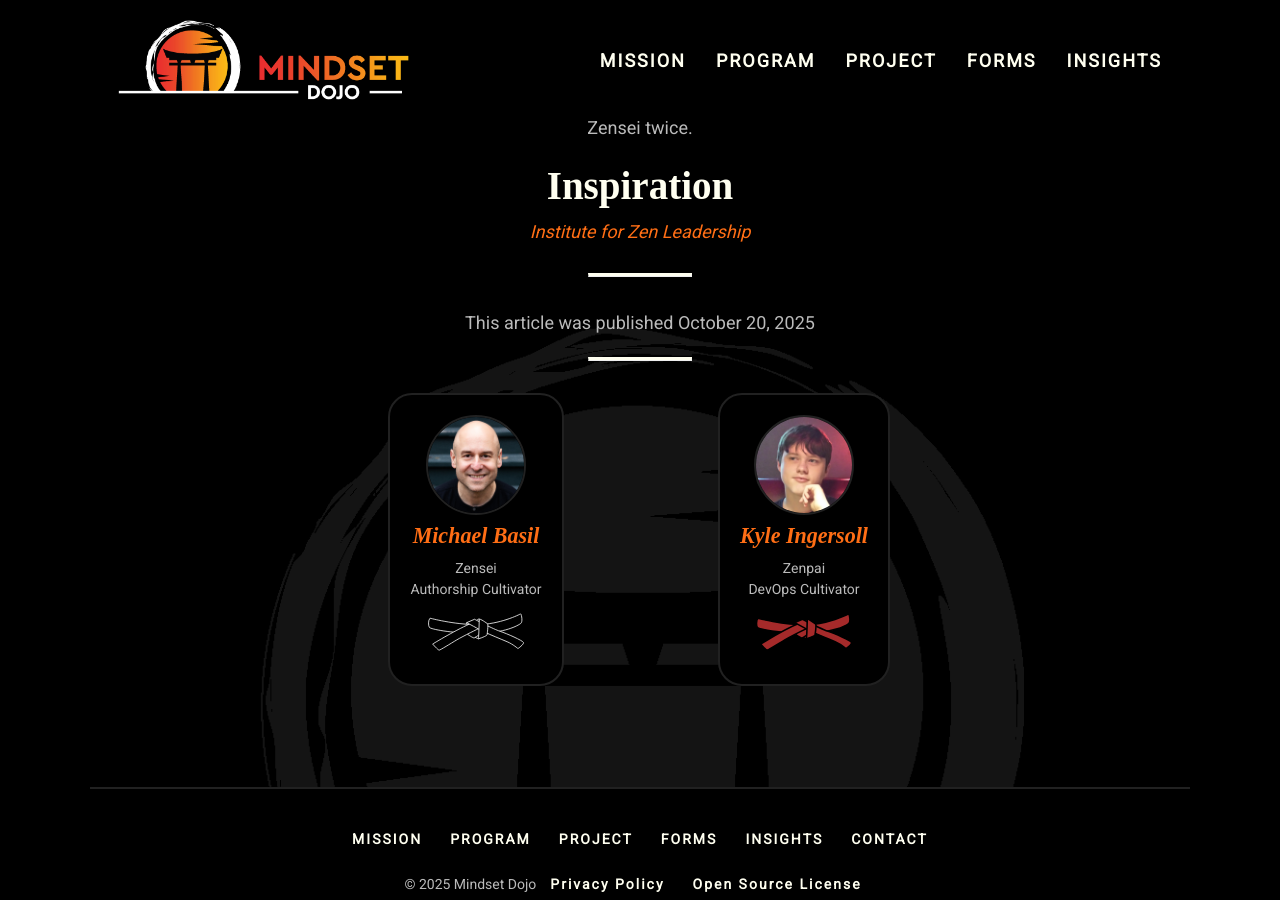
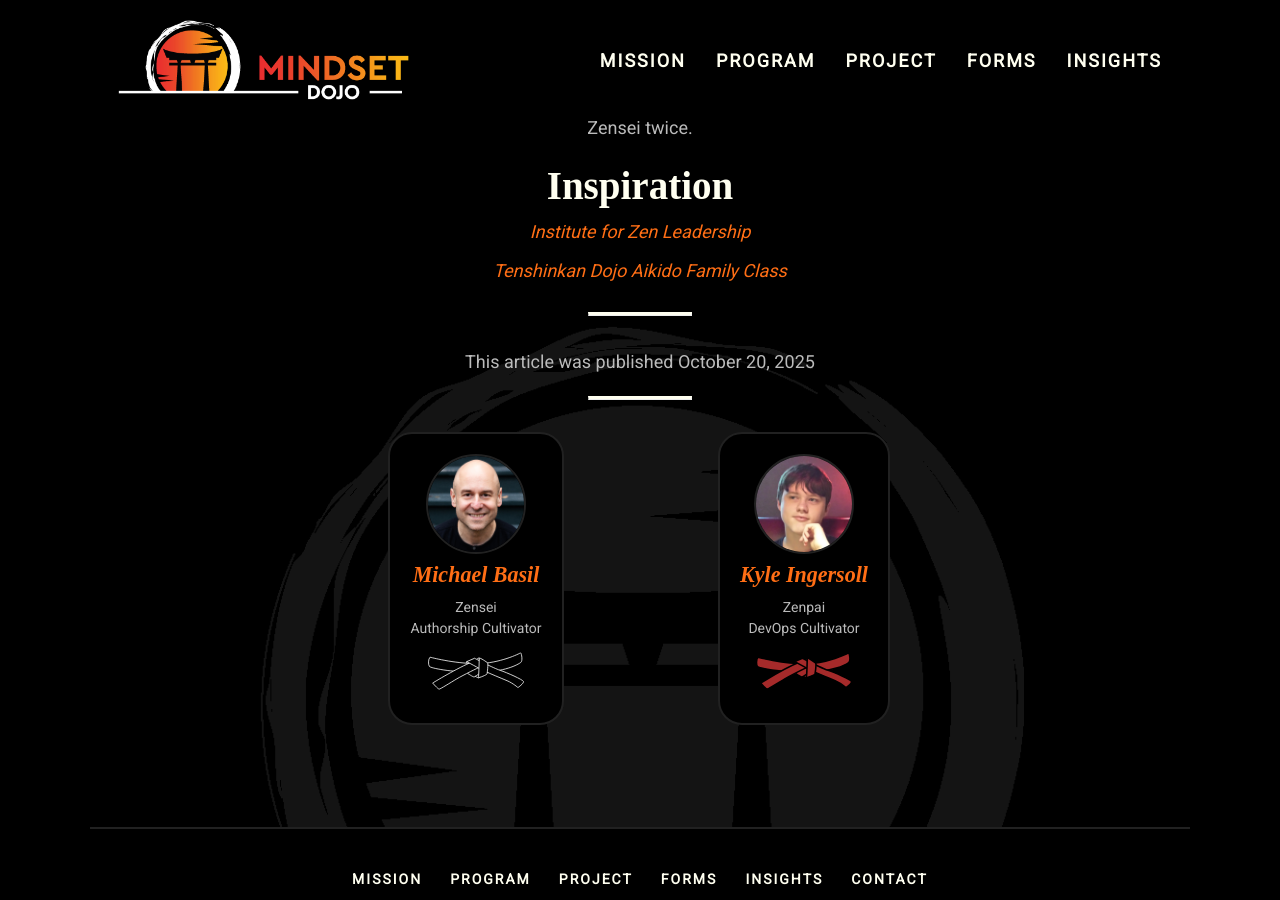
Before and after one commit to mindset-dojo/mindset-dojo.github.io, a Jekyll site: the page built from _forms/2025-10-20-4-element-zensei.md, in a window 1280 px wide and 900 px high, scrolled down 703 px. Built offline with Jekyll 4.4.1, drawn with Linux system fonts in a browser that asks for light colours; some web fonts are replaced.

Commit message:
feat(4-element-zensei): add inspiration.

```diff
--- a/_forms/2025-10-20-4-element-zensei.md
+++ b/_forms/2025-10-20-4-element-zensei.md
@@ -24,3 +24,4 @@ Find a Circle, engage the Mat, and begin the game. The Zensei picks either the E
 ## Inspiration
 
 - [Institute for Zen Leadership](https://zenleader.global)
+- [Tenshinkan Dojo Aikido Family Class](https://japaneseculturecenter.com/classes/aikido/)
```
